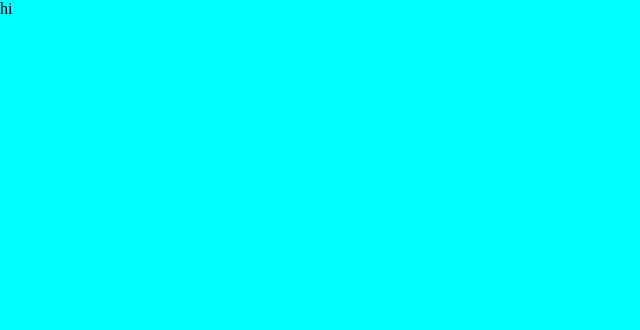
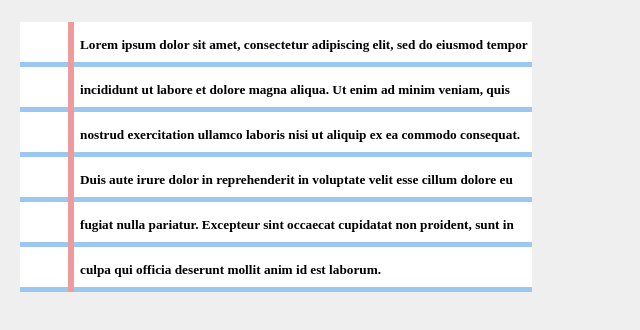
Before and after one commit to johnathanmann/journaled, a plain HTML site: page index.html in a window 1280 px wide. Shown: the whole page, without its empty margins (0-640 px from the left). Drawn offline with Linux system fonts and the light colour scheme.

Commit message:
Wide ruled paper and text styled

```diff
--- a/index.html
+++ b/index.html
@@ -9,6 +9,10 @@
     <link rel="stylesheet" href="journaled.css">
 </head>
 <body>
-    <div id="view">hi</div>
+    <div id="view" class="wide-ruled">
+        <h5 class="wide-ruled-text">
+            Lorem ipsum dolor sit amet, consectetur adipiscing elit, sed do eiusmod tempor incididunt ut labore et dolore magna aliqua. Ut enim ad minim veniam, quis nostrud exercitation ullamco laboris nisi ut aliquip ex ea commodo consequat. Duis aute irure dolor in reprehenderit in voluptate velit esse cillum dolore eu fugiat nulla pariatur. Excepteur sint occaecat cupidatat non proident, sunt in culpa qui officia deserunt mollit anim id est laborum.
+        </h5>
+    </div>
 </body>
 </html>
--- a/journaled.css
+++ b/journaled.css
@@ -0,0 +1,8 @@
+.wide-ruled{
+    background-image: url(./imgs/wide-ruled.png);
+}
+
+.wide-ruled-text{
+    margin-left: 60px;
+    line-height: 45px;
+}
--- a/styles.css
+++ b/styles.css
@@ -1,9 +1,9 @@
 body{
     all: unset;
+    background-color: rgb(239, 239, 239);
 }
 
 #view{
-    height: 100vh;
-    width: 100vw;
-    background-color: aqua;
+    margin: 20px;
+    width: 40vw;
 }
```
Also changed, not shown: imgs/wide-ruled.png (added).
